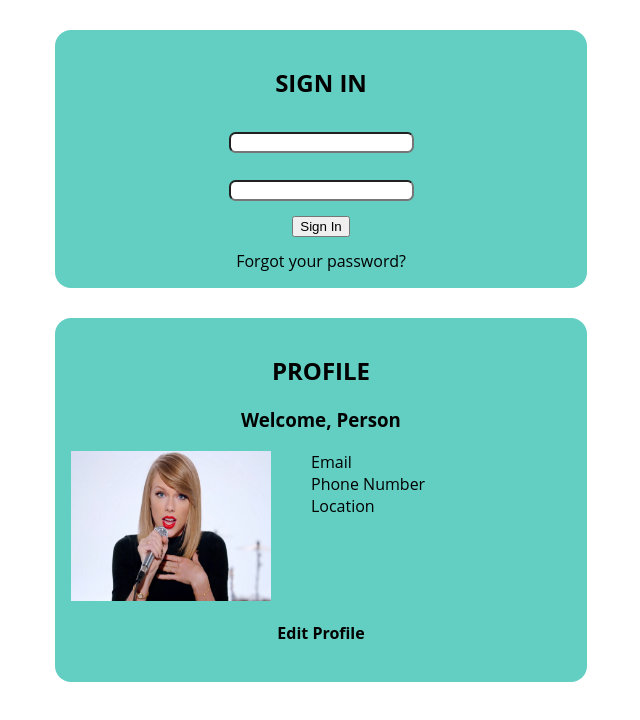
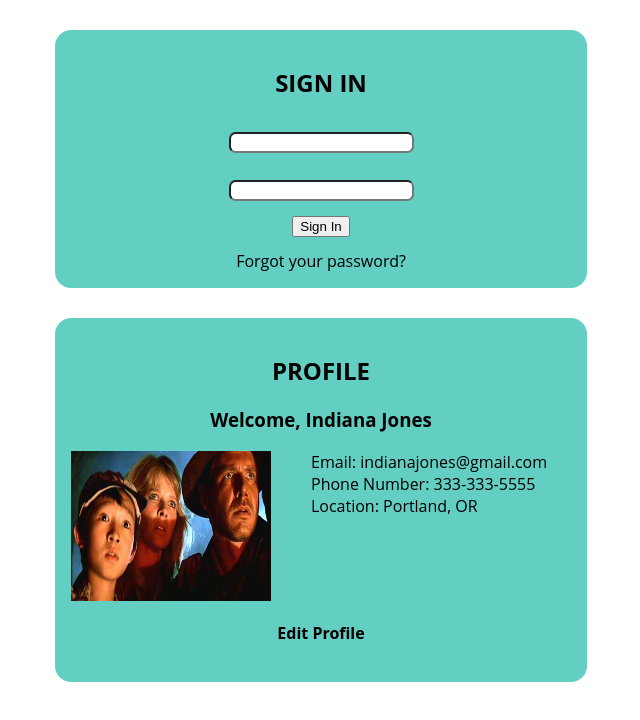
Before and after one commit to Ross-Hunter/the-final-assessment, a React (Create React App) app: page / in a window 1280 px wide. Shown: the top 720 px of the page, without its empty margins (319-959 px from the left). Built offline with nearby package versions, Linux system fonts and the light colour scheme.

Commit message:
actually use state in the components

```diff
--- a/src/components/Login.js
+++ b/src/components/Login.js
@@ -1,16 +1,26 @@
 import React, { Component } from 'react';
 
 class Login extends Component {
+  constructor(props) {
+    super(props)
+    this.state = {
+      username: '',
+      password: ''
+    }
+  }
+
   render() {
     return (
       <div className="Login">
         <form onSubmit={this.handleSubmit}>
           <h2>Sign In</h2>
           <input type="text"
-                 name="username" />
+                 value={this.state.username}
+                 onChange={this.handleName} />
           <br />
           <input type="password"
-                 name="password" />
+                 value={this.state.password}
+                 onChange={this.handlePassword} />
           <br />
           <button type="submit">Sign In</button>
         </form>
@@ -21,6 +31,25 @@
 
   handleSubmit = (event) => {
     event.preventDefault();
+
+    // submit a redux action
+
+    this.setState({
+      username: '',
+      password: ''
+    })
+  }
+
+  handleName = (event) => {
+    this.setState({
+      username: event.target.value
+    })
+  }
+
+  handlePassword = (event) => {
+    this.setState({
+      password: event.target.value
+    })
   }
 }
 
--- a/src/components/Profile.js
+++ b/src/components/Profile.js
@@ -1,17 +1,34 @@
 import React, { Component } from 'react';
 
+const USER = {
+  username: 'indianajones',
+  password: 'coolPassword',
+  name: 'Indiana Jones',
+  email: 'indianajones@gmail.com',
+  img: '/images/indianajones.jpg',
+  location: 'Portland, OR',
+  phone: '333-333-5555'
+}
+
 class Profile extends Component {
+  constructor(props) {
+    super(props);
+    this.state = {
+      user: USER
+    }
+  }
+
   render() {
     return (
       <div className="Profile">
         <h2>Profile</h2>
-        <h3>Welcome, Person</h3>
-        <div class="flex-container">
-          <img src="/images/taylorswift.jpg" />
+        <h3>Welcome, {this.state.user.name}</h3>
+        <div className="flex-container">
+          <img src={this.state.user.img} />
           <ul>
-            <li>Email</li>
-            <li>Phone Number</li>
-            <li>Location</li>
+            <li>Email: {this.state.user.email}</li>
+            <li>Phone Number: {this.state.user.phone}</li>
+            <li>Location: {this.state.user.location}</li>
           </ul>
         </div>
         <h4>Edit Profile</h4>
--- a/src/reducers/index.js
+++ b/src/reducers/index.js
@@ -1,4 +1,6 @@
-const INITIAL_STATE = {};
+const INITIAL_STATE = {
+  loggedInUser: null
+};
 
 export default function (state = INITIAL_STATE, action) {
   switch (action.type) {
```
